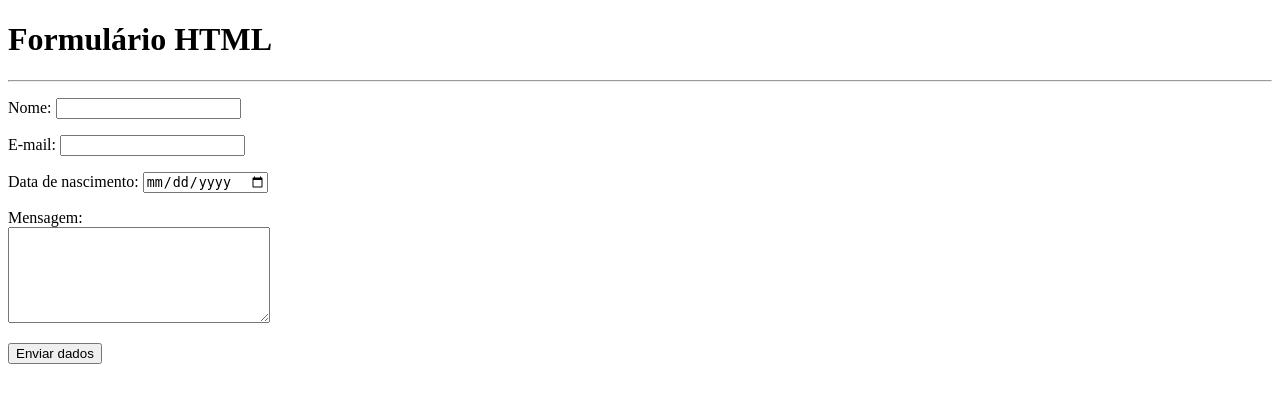
After one commit to JuanMartinezXMBs/aulasphp-juan, a PHP site: page /06-formulario.html in a window 1280 px wide. The commit adds this page. Shown: the top 403 px of the page. Run offline with PHP 8.4, Linux system fonts and the light colour scheme.

Commit message:
Preenchendo formulario e protegendo
proteção via HTML E PHP

```diff
--- a/05-loops.php
+++ b/05-loops.php
@@ -1,5 +1,5 @@
 <?php
-include "recursos.php";
+require "recursos.php";
 ?>
 
 <!DOCTYPE html>
--- /dev/null
+++ b/06-formulario.html
@@ -0,0 +1,38 @@
+<!DOCTYPE html>
+<html lang="pt-br">
+<head>
+<meta charset="UTF-8">
+<meta name="viewport" content="width=device-width, initial-scale=1.0">
+<title>Formulário</title>
+</head>
+<body>
+    <h1>Formulário HTML</h1>
+    <hr>
+
+    <form autocomplete="off" action="processamento.php" method="post">
+        <p>
+            <label for="nome">Nome:</label>
+            <input required type="text" name="nome" id="nome">
+        </p>
+
+		<p>
+            <label for="email">E-mail:</label>
+            <input required type="email" name="email" id="email">
+        </p>
+
+		<p>
+            <label for="nascimento">Data de nascimento:</label>
+            <input type="date" name="nascimento" id="nascimento">
+        </p>
+
+        <p>
+            <label for="mensagem">Mensagem:</label><br>
+            <textarea name="mensagem" id="mensagem" cols="30" rows="6"></textarea>
+        </p>
+
+        <button type="submit" name="enviar">Enviar dados</button>
+    </form>
+
+
+</body>
+</html>
```
Also changed, not shown: processamento.php (added, +37 -0 lines).
